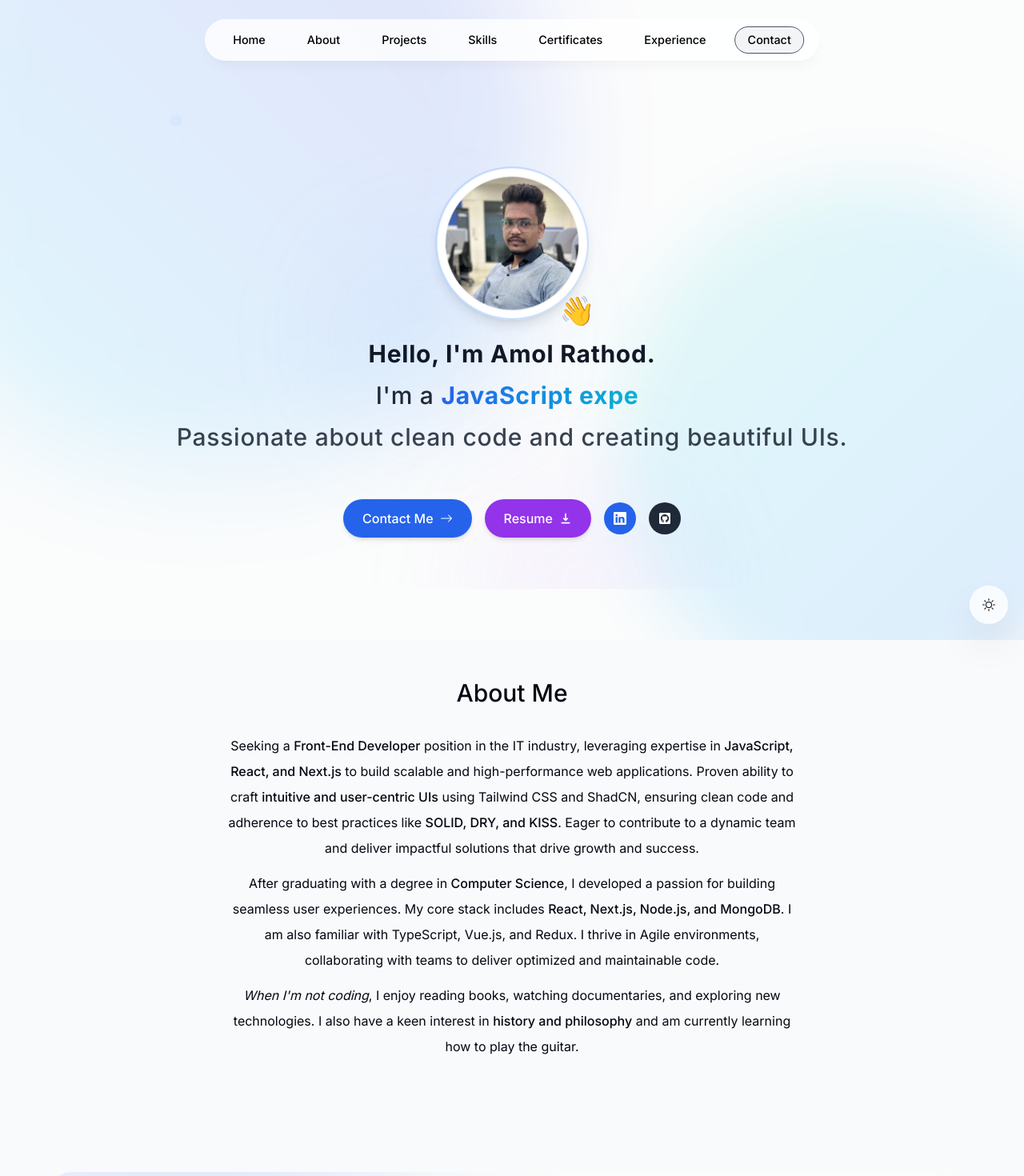
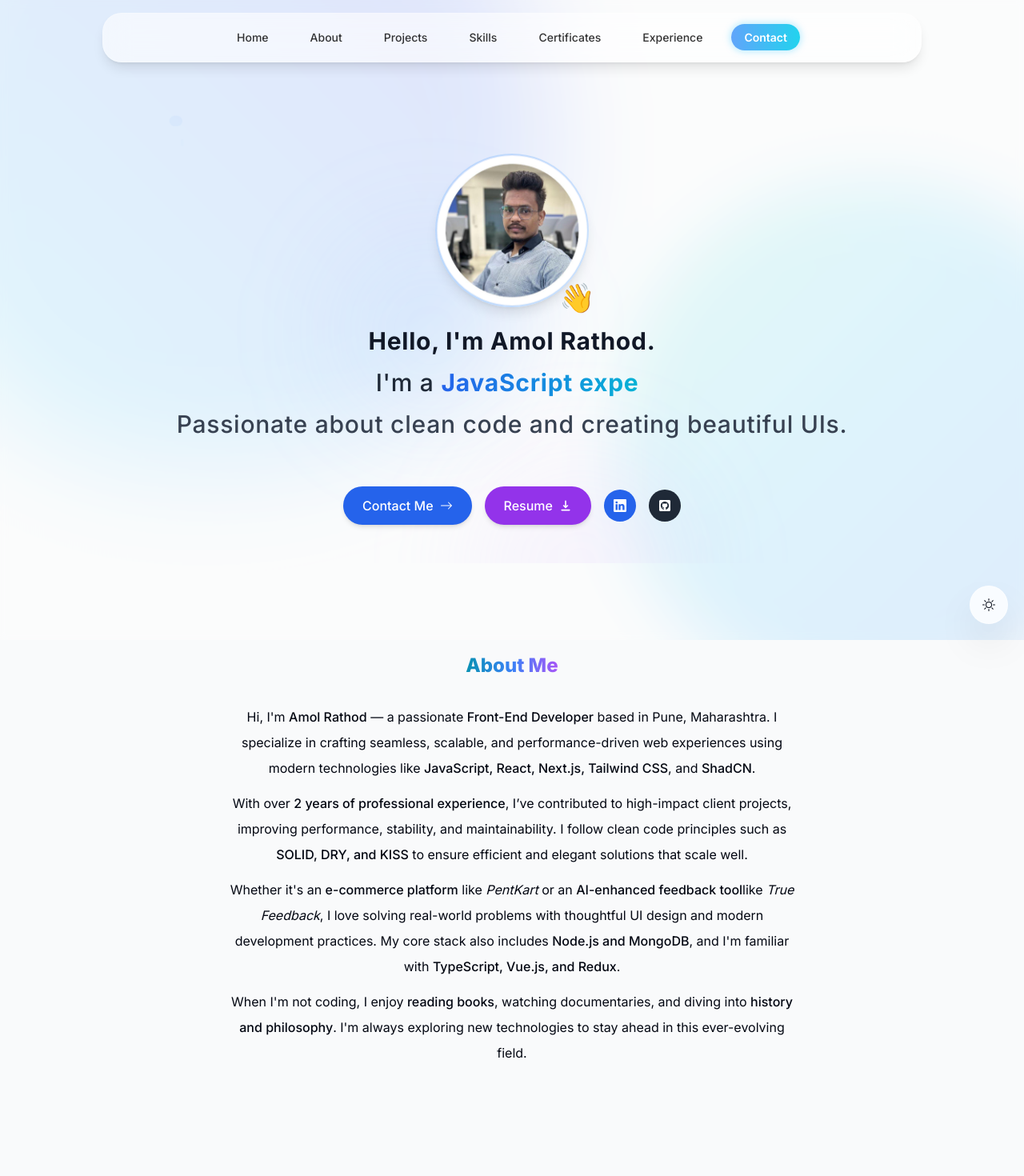
Before and after one commit to amol1629/amol-portfolio-website, a Next.js app: page / in a window 1280 px wide. Shown: the top 1470 px of the page at 80% size. Built offline with nearby package versions, Linux system fonts and the light colour scheme; no server answers.

Commit message:
header is modified now

```diff
--- a/components/about.tsx
+++ b/components/about.tsx
@@ -19,44 +19,53 @@ export default function About() {
 		>
 			<SectionHeading>About me</SectionHeading>
 			<p className="mb-3">
-				Seeking a{" "}
-				<span className="font-medium">Front-End Developer</span>{" "}
-				position in the IT industry, leveraging
-				expertise in{" "}
+				Hi, I'm <span className="font-medium">Amol Rathod</span> — a
+				passionate{" "}
+				<span className="font-medium">Front-End Developer</span> based
+				in Pune, Maharashtra. I specialize in crafting seamless,
+				scalable, and performance-driven web experiences using modern
+				technologies like{" "}
 				<span className="font-medium">
-					JavaScript, React, and Next.js
-				</span>{" "}
-				to build scalable and high-performance web applications. Proven
-				ability to craft{" "}
-				<span className="font-medium">
-					intuitive and user-centric UIs
-				</span>{" "}
-				using Tailwind CSS and ShadCN, ensuring clean code and adherence
-				to best practices like{" "}
-				<span className="font-medium">SOLID, DRY, and KISS</span>. Eager
-				to contribute to a dynamic team and deliver impactful solutions
-				that drive growth and success.
+					JavaScript, React, Next.js, Tailwind CSS
+				</span>
+				, and <span className="font-medium">ShadCN</span>.
 			</p>
 
 			<p className="mb-3">
-				After graduating with a degree in{" "}
-				<span className="font-medium">Computer Science</span>, I
-				developed a passion for building seamless user experiences. My
-				core stack includes{" "}
+				With over{" "}
 				<span className="font-medium">
-					React, Next.js, Node.js, and MongoDB
+					2 years of professional experience
 				</span>
-				. I am also familiar with TypeScript, Vue.js, and Redux. I
-				thrive in Agile environments, collaborating with teams to
-				deliver optimized and maintainable code.
+				, I’ve contributed to high-impact client projects, improving
+				performance, stability, and maintainability. I follow clean code
+				principles such as{" "}
+				<span className="font-medium">SOLID, DRY, and KISS</span> to
+				ensure efficient and elegant solutions that scale well.
 			</p>
 
 			<p className="mb-3">
-				<span className="italic">When I'm not coding</span>, I enjoy
-				reading books, watching documentaries, and exploring new
-				technologies. I also have a keen interest in{" "}
-				<span className="font-medium">history and philosophy</span> and
-				am currently learning how to play the guitar.
+				Whether it's an{" "}
+				<span className="font-medium">e-commerce platform</span> like{" "}
+				<em>PentKart</em> or an{" "}
+				<span className="font-medium">AI-enhanced feedback tool</span>
+				like <em>True Feedback</em>, I love solving real-world problems
+				with thoughtful UI design and modern development practices. My
+				core stack also includes{" "}
+				<span className="font-medium">Node.js and MongoDB</span>, and
+				I'm familiar with{" "}
+				<span className="font-medium">
+					TypeScript, Vue.js, and Redux
+				</span>
+				.
+			</p>
+
+			<p className="mb-3">
+				When I'm not coding, I enjoy{" "}
+				<span className="font-medium">reading books</span>, watching
+				documentaries, and diving into{" "}
+				<span className="font-medium">history and philosophy</span>. I'm
+				 always exploring
+				new technologies to stay ahead in this ever-evolving field.
 			</p>
 		</motion.section>
 	);
--- a/components/certificate.tsx
+++ b/components/certificate.tsx
@@ -55,13 +55,13 @@ const fadeInAnimation = {
 };
 
 export default function Certificates() {
-	const { ref } = useSectionInView("Certificates");
+	const { ref } = useSectionInView("Certificates", 0.3); // or Experience
 
 	return (
 		<section
 			id="certificates"
 			ref={ref}
-			className="relative mb-28 max-w-6xl mx-auto px-6 scroll-mt-28 text-center sm:mb-40 py-20 rounded-2xl overflow-hidden"
+			className="relative mb-28 max-w-6xl mx-auto px-6 scroll-mt-28 text-center sm:mb-40 py-20 rounded-2xl overflow-hidden "
 		>
 			{/* 🌀 Animated Background */}
 			<div className="absolute inset-0 -z-10 overflow-hidden">
--- a/components/experience.tsx
+++ b/components/experience.tsx
@@ -22,7 +22,8 @@ const fadeInAnimationVariants = {
 };
 
 export default function Experience() {
-	const { ref } = useSectionInView("Experience");
+	// const { ref } = useSectionInView("Experience");
+	const { ref } = useSectionInView("Experience", 0.3); // or Experience
 	const { theme } = useTheme();
 
 	return (
--- a/components/header.tsx
+++ b/components/header.tsx
@@ -12,54 +12,68 @@ export default function Header() {
 		useActiveSectionContext();
 
 	return (
-		<header className="z-[999] relative">
+		<header className="z-[999] fixed top-4 left-1/2 -translate-x-1/2 w-full flex justify-center px-4 pointer-events-none">
 			<motion.div
-				className="fixed top-0 left-1/2 h-[4.5rem] w-full rounded-none border border-white border-opacity-40 bg-white bg-opacity-80 shadow-lg shadow-black/[0.03] backdrop-blur-[0.5rem] sm:top-6 sm:h-[3.25rem] sm:w-[48rem] sm:rounded-full dark:bg-gray-950 dark:border-black/40 dark:bg-opacity-75"
-				initial={{ y: -100, x: "-50%", opacity: 0 }}
-				animate={{ y: 0, x: "-50%", opacity: 1 }}
-			></motion.div>
-
-			<nav className="flex fixed top-[0.15rem] left-1/2 h-12 -translate-x-1/2 py-2 sm:top-[1.7rem] sm:h-[initial] sm:py-0">
-				<ul className="flex w-[22rem] flex-wrap items-center justify-center gap-y-1 text-[0.9rem] font-medium text-gray-500 sm:w-[initial] sm:flex-nowrap sm:gap-5">
-					{links.map((link) => (
+				initial={{ y: -80, opacity: 0 }}
+				animate={{ y: 0, opacity: 1 }}
+				transition={{ duration: 0.6, ease: "easeOut" }}
+				className="pointer-events-auto w-full max-w-5xl px-4 py-2 rounded-3xl
+					backdrop-blur-lg border border-white/20 dark:border-white/10
+					bg-white/60 dark:bg-[#0f0f0f]/70
+					shadow-lg dark:shadow-[0_0_25px_rgba(0,0,0,0.4)]
+					transition-colors duration-300"
+			>
+				<nav className="w-full">
+					<ul className="flex flex-wrap justify-center gap-2 sm:gap-5 py-2 sm:py-3 text-sm font-medium">
+						{links.map((link, index) => (
 							<motion.li
-							className="h-3/4 flex items-center justify-center relative"
 								key={link.hash}
-							initial={{ y: -100, opacity: 0 }}
+								initial={{ y: -10, opacity: 0 }}
 								animate={{ y: 0, opacity: 1 }}
+								transition={{ delay: 0.04 * index }}
+								className="relative"
 							>
 								<Link
-								className={clsx(
-									"flex w-full items-center justify-center px-4 py-3  text-black hover:text-gray-500 transition dark:text-gray-200 dark:hover:text-gray-400 ",
-									{
-										"text-black dark:text-gray-100":
-											activeSection === link.name,
-									}
-								)}
 									href={link.hash}
 									onClick={() => {
 										setActiveSection(link.name);
 										setTimeOfLastClick(Date.now());
 									}}
+									className={clsx(
+										"group relative px-4 py-2 rounded-full transition-all duration-300 isolate overflow-hidden text-xs sm:text-sm",
+										activeSection === link.name
+											? "text-white dark:text-black font-semibold"
+											: "text-black/80 dark:text-white/70 hover:text-black dark:hover:text-white"
+									)}
 								>
+									<span className="relative z-10">
 										{link.name}
+									</span>
 
-								{link.name === activeSection && (
+									{/* Active pill background */}
+									{activeSection === link.name && (
 										<motion.span
-										className="bg-gray-100 rounded-full border border-gray-600 dark:border-white   absolute inset-0 -z-10 dark:bg-gray-800 "
 											layoutId="activeSection"
 											transition={{
 												type: "spring",
-											stiffness: 380,
+												stiffness: 500,
 												damping: 30,
 											}}
-									></motion.span>
+											className="absolute inset-0 z-0 rounded-full bg-gradient-to-r from-blue-400 to-cyan-400 dark:from-cyan-400 dark:to-blue-600 shadow-[0_0_8px_2px_rgba(0,191,255,0.25)] dark:shadow-[0_0_8px_2px_rgba(0,191,255,0.15)]"
+										/>
 									)}
+
+									{/* Glow hover effect */}
+									<span
+										className="absolute inset-0 z-[-1] rounded-full blur-md scale-110 opacity-0 group-hover:opacity-100 transition-all duration-300
+										bg-blue-400/20 dark:bg-white/10"
+									/>
 								</Link>
 							</motion.li>
 						))}
 					</ul>
 				</nav>
+			</motion.div>
 		</header>
 	);
 }
--- a/components/intro.tsx
+++ b/components/intro.tsx
@@ -155,7 +155,7 @@ export default function Intro() {
 		<section
 			ref={ref}
 			id="home"
-			className="relative mb-4 max-w-[60rem] text-center sm:mb-0 scroll-mt-[100rem] px-4 py-4 md:px-6 md:py-12 lg:px-8 lg:py-16 overflow-hidden"
+			className="relative mb-4 max-w-[60rem] text-center sm:mb-0 scroll-mt-[100rem] px-4 py-4 md:px-6 md:py-8 lg:px-8 lg:py-12 overflow-hidden"
 		>
 			{/* Simplified Background Elements */}
 			<div className="absolute inset-0 -z-10 overflow-hidden">
--- a/components/project.tsx
+++ b/components/project.tsx
@@ -6,6 +6,21 @@ import Image from "next/image";
 import { motion, useScroll, useTransform } from "framer-motion";
 
 type ProjectProps = (typeof projectsData)[number];
+
+const skillItemVariants = {
+	initial: { opacity: 0, y: 10, scale: 0.95 },
+	animate: {
+		opacity: 1,
+		y: 0,
+		scale: 1,
+		transition: { duration: 0.4, ease: "easeOut" },
+	},
+	whileHover: {
+		scale: 1.08,
+		boxShadow: "0 0 10px rgba(59,130,246,0.4)",
+		transition: { duration: 0.3 },
+	},
+};
 
 export default function Project({
 	title,
@@ -56,12 +71,28 @@ export default function Project({
 					</p>
 					<ul className="flex flex-wrap gap-2 mt-4 sm:mt-auto">
 						{tags.map((tag, index) => (
-							<li
+							// <li
+							// 	key={index}
+							// 	className="px-3 py-1 text-[0.75rem] uppercase tracking-wide text-white bg-black/70 dark:bg-white/10 rounded-full shadow-sm"
+							// >
+							// 	{tag}
+							// </li>
+
+							<motion.span
 								key={index}
-								className="px-3 py-1 text-[0.75rem] uppercase tracking-wide text-white bg-black/70 dark:bg-white/10 rounded-full shadow-sm"
+								variants={skillItemVariants}
+								initial="initial"
+								animate="animate"
+								whileHover="whileHover"
+								className="px-4 py-2 text-sm font-semibold rounded-full
+								backdrop-blur-md bg-white/30 dark:bg-white/10
+								text-gray-900 dark:text-white
+								border border-gray-300 dark:border-white/20
+								shadow-[0_0_10px_rgba(59,130,246,0.15)] hover:shadow-[0_0_15px_rgba(59,130,246,0.35)]
+								transition-all duration-300 ease-in-out cursor-default whitespace-nowrap tracking-wide"
 							>
 								{tag}
-							</li>
+							</motion.span>
 						))}
 					</ul>
 				</div>
--- a/components/section-heading.tsx
+++ b/components/section-heading.tsx
@@ -1,13 +1,20 @@
 import React from "react";
 
 type SectionHeadingProps = {
-  children: React.ReactNode;
+	children: React.ReactNode;
 };
 
 export default function SectionHeading({ children }: SectionHeadingProps) {
-  return (
-    <h2 className="text-3xl font-medium capitalize mb-8 text-center">
-      {children}
-    </h2>
-  );
+	return (
+		// <h2 className="text-3xl font-medium capitalize mb-8 text-center">
+		//   {children}
+		// </h2>
+
+		<h3 className="text-3xl font-extrabold capitalize mb-8 text-center sm:text-2xl  relative">
+			<span className="relative z-10 text-transparent bg-clip-text bg-gradient-to-r from-cyan-600 via-blue-500 to-purple-500 dark:from-cyan-300 dark:via-blue-400 dark:to-purple-400">
+				{children}
+      </span>
+
+		</h3>
+	);
 }
--- a/lib/hooks.ts
+++ b/lib/hooks.ts
@@ -3,14 +3,19 @@ import { useEffect } from "react";
 import { useInView } from "react-intersection-observer";
 import type { SectionName } from "./types";
 
-export function useSectionInView(sectionName: SectionName, threshold = 0.75) {
+export function useSectionInView(sectionName: SectionName, threshold = 0.5) {
 	const { ref, inView } = useInView({
 		threshold,
 	});
 	const { setActiveSection, timeOfLastClick } = useActiveSectionContext();
 
 	useEffect(() => {
+		if (inView) {
+			console.log(`🔍 ${sectionName} in view`);
+		}
+
 		if (inView && Date.now() - timeOfLastClick > 1000) {
+			console.log(`✅ Setting active section: ${sectionName}`);
 			setActiveSection(sectionName);
 		}
 	}, [inView, setActiveSection, timeOfLastClick, sectionName]);
```
Also changed, not shown: components/contact.tsx (+4 -4 lines), components/skills.tsx (+9 -2 lines), lib/data.ts (+6 -7 lines). Lines whose indentation alone changed are shown as unchanged.
